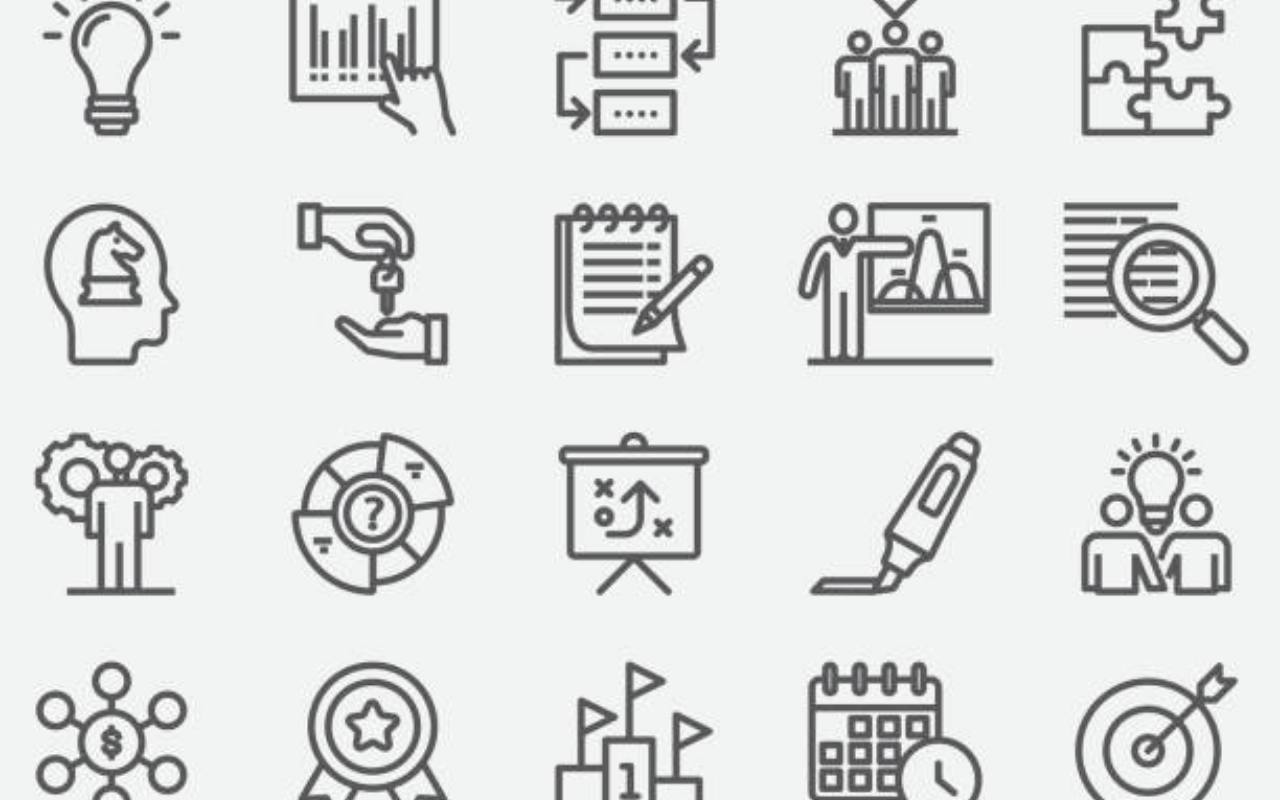
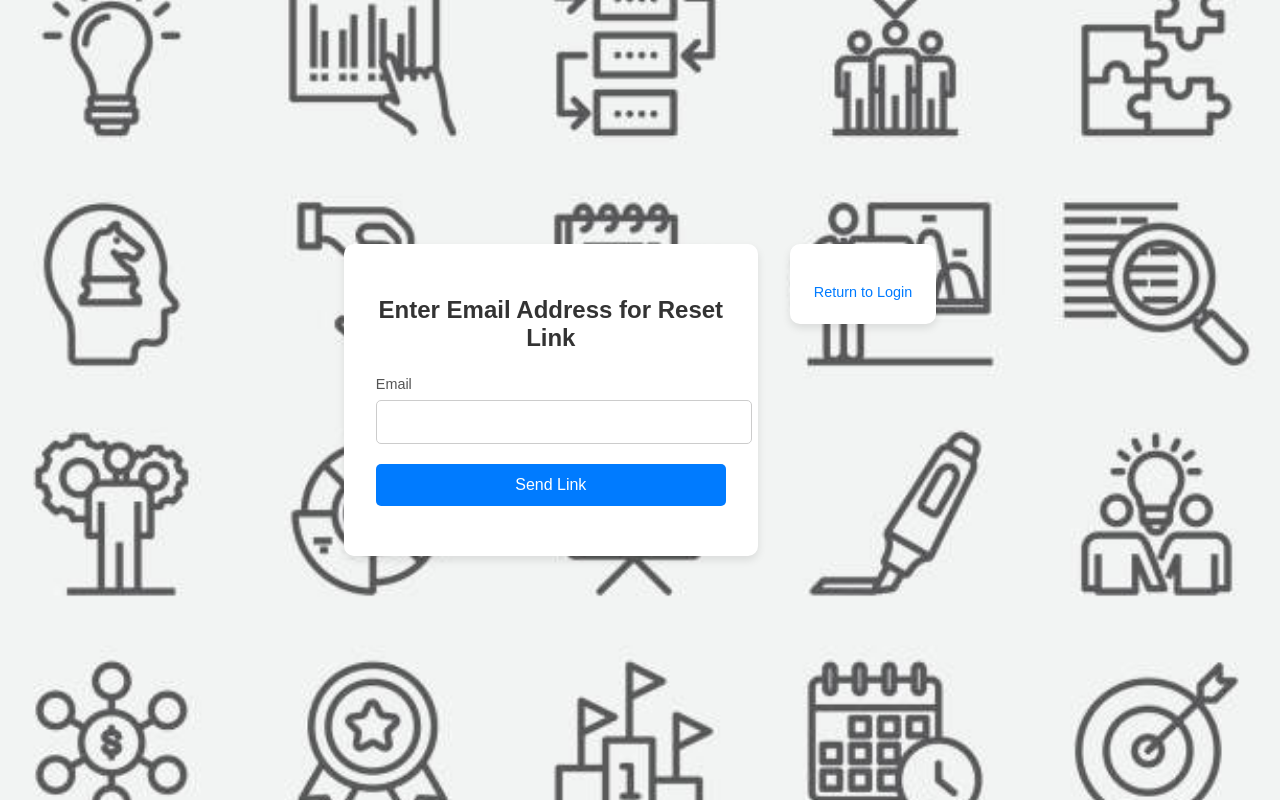
Before and after one commit to uaalumni02/task_management_front, a React (Create React App) app: page /Request_Token in a window 1280 px wide. Before the commit this address had no page. Built offline with nearby package versions, Linux system fonts and the light colour scheme.

Commit message:
send reset link

```diff
--- a/src/App.js
+++ b/src/App.js
@@ -2,6 +2,7 @@ import React from "react";
 import { BrowserRouter, Route, Routes } from "react-router-dom";
 import Login from "./pages/Login";
 import Register from "./pages/Register";
+import RequestToken from "./pages/RequestToken";
 
 function App() {
   return (
@@ -12,6 +13,7 @@ function App() {
         <Routes>
           <Route exact path="/" element={<Login />} />
           <Route exact path="/register" element={<Register />} />
+          <Route exact path="/Request_Token" element={<RequestToken />} />
         </Routes>
       </BrowserRouter>
     </div>
--- a/src/pages/Login.js
+++ b/src/pages/Login.js
@@ -75,7 +75,7 @@ const Login = () => {
       </div>
       <div className="options-container">
         <div className="card">
-          <a href="#" className="forgot-password-link">
+          <a href="/Request_Token" className="forgot-password-link">
             Forgot Password?
           </a>
         </div>
--- /dev/null
+++ b/src/pages/RequestToken.js
@@ -0,0 +1,67 @@
+import React, { useState } from "react";
+import "../static/login.css";
+
+const RequestToken = () => {
+  const [email, setEmail] = useState("");
+  const [invalidReset, setInvalidReset] = useState("");
+  const [validReset, setValidReset] = useState("");
+
+  const handleSubmit = (event) => {
+    event.preventDefault();
+    fetch("http://localhost:3000/api/reset", {
+      method: "post",
+      headers: {
+        "Content-Type": "application/json",
+      },
+      body: JSON.stringify({
+        email,
+      }),
+    })
+      .then((res) => res.json())
+      .then((response) => {
+        console.log(response);
+        if(response.success == false) {
+          setInvalidReset("**Enter Valid Email");
+        } else {
+          setValidReset("**Reset Link Sent to Email")
+        }
+      })
+      .catch((error) => console.error("Error:", error));
+  };
+
+  return (
+    <div className="login-page">
+      <div className="login-container">
+        <form className="login-form">
+          <h2>Enter Email Address for Reset Link</h2>
+          <div className="form-group">
+            <label htmlFor="email">Email</label>
+            <input
+              type="email"
+              id="email"
+              name="email"
+              onChange={(e) => setEmail(e.target.value)}
+              required
+            />
+          </div>
+
+          <button type="submit" className="login-btn" onClick={handleSubmit}>
+            Send Link
+          </button>
+        </form>
+        <h3>{invalidReset}</h3>
+        <h3>{validReset}</h3>
+      </div>
+
+      <div className="options-container">
+        <div className="card">
+          <a href="/" className="return-to-login-link">
+            Return to Login
+          </a>
+        </div>
+      </div>
+    </div>
+  );
+};
+
+export default RequestToken;
```
